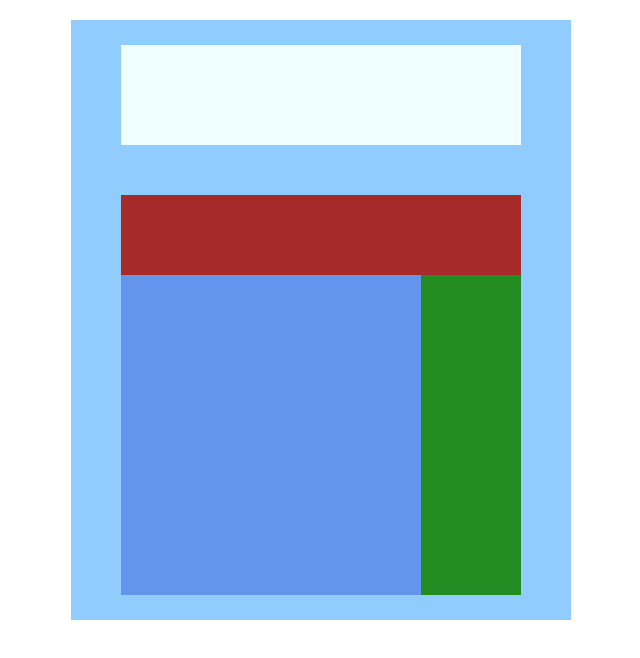
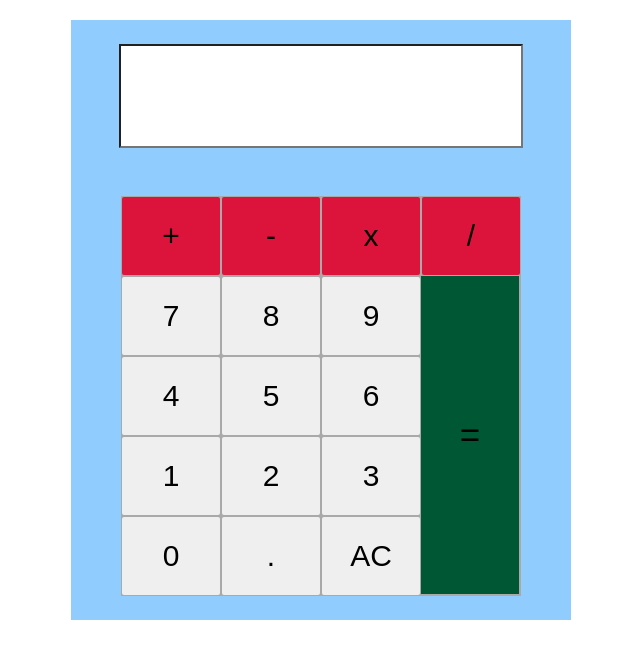
Before and after one commit to nishaj0/calc, a plain HTML site: page index.html in a window 1280 px wide. Shown: the whole page, without its empty margins (319-959 px from the left). Drawn offline with Linux system fonts and the light colour scheme.

Commit message:
added js

```diff
--- a/app.js
+++ b/app.js
@@ -0,0 +1,40 @@
+let screen = document.getElementById("screen");
+
+let dotFlag = 0;
+let oprFlag = 0;
+
+function numClick(num) {
+   screen.value = screen.value + num;
+}
+
+
+function operator(opr) {
+   if (oprFlag === 0) {
+      screen.value = screen.value + opr;
+      oprFlag = 1
+   } else {
+      screen.value = screen.value;
+   }
+}
+
+function addDot() {
+   if (dotFlag === 0) {
+      screen.value = screen.value + ".";
+      dotFlag = 1;
+   } else {
+      screen.value = screen.value;
+   }
+}
+
+
+function clearDisplay() {
+   screen.value = "";
+   dotFlag = 0;
+   oprFlag = 0;
+}
+
+function equalTo() {
+   screen.value = eval(screen.value)
+   dotFlag = 0;
+   oprFlag = 0;
+}
--- a/index.html
+++ b/index.html
@@ -13,12 +13,32 @@
 
    <div class="page">
       <div class="container">
-         <div class="screen"></div>
+         <input class="screen" id="screen">
          <div class="keys">
-            <div class="up-keys"></div>
+            <div class="up-keys">
+               <button onclick="operator('+')" class="btn up">+</button>
+               <button onclick="operator('-')" class="btn up">-</button>
+               <button onclick="operator('*')" class="btn up">x</button>
+               <button onclick="operator('/')" class="btn up">/</button>
+            </div>
             <div class="down-keys">
-               <div class="num"></div>
-               <div class="equal-to"></div>
+               <div class="number">
+                  <button onclick="numClick(7)" class="btn down">7</button>
+                  <button onclick="numClick(8)" class="btn down">8</button>
+                  <button onclick="numClick(9)" class="btn down">9</button>
+                  <button onclick="numClick(4)" class="btn down">4</button>
+                  <button onclick="numClick(5)" class="btn down">5</button>
+                  <button onclick="numClick(6)" class="btn down">6</button>
+                  <button onclick="numClick(1)" class="btn down">1</button>
+                  <button onclick="numClick(2)" class="btn down">2</button>
+                  <button onclick="numClick(3)" class="btn down">3</button>
+                  <button onclick="numClick(0)" class="btn down">0</button>
+                  <button onclick="addDot()" class="btn down">.</button>
+                  <button onclick="clearDisplay()" class="btn down">AC</button>
+               </div>
+               <div class="equal-to">
+                  <button onclick="equalTo()" class="eql-btn">=</button>
+               </div>
             </div>
          </div>
       </div>
--- a/style.css
+++ b/style.css
@@ -24,7 +24,8 @@
 .screen {
    width: 400px;
    height: 100px;
-   background-color: rgb(240, 255, 255);
+   font-size: 30px;
+   background-color: rgb(255, 255, 255);
 
 }
 
@@ -38,27 +39,61 @@
 }
 
 .up-keys {
-   background-color: brown;
    width: 100%;
    height: 80px;
+   display: flex;
+   align-items: center;
+   justify-content: space-around;
 }
 
 .down-keys {
-   background-color: blueviolet;
    width: 100%;
    height: 320px;
    display: flex;
    align-items: center;
 }
 
-.num {
+.number {
    width: 300px;
    height: 100%;
-   background-color: cornflowerblue;
+   display: flex;
+   flex-wrap: wrap;
+   align-items: center;
+   justify-content: space-around;
 }
 
 .equal-to {
    width: 100px;
    height: 100%;
-   background-color: forestgreen;
 }
+
+/*?---------------Buttons------------------*/
+
+.btn {
+   width: 98px;
+   height: 78px;
+   text-align: center;
+   border: none;
+   border-radius: 2px;
+   font-size: 30px;
+   cursor: pointer;
+
+}
+
+
+.eql-btn {
+   width: 98px;
+   height: 318px;
+   font-size: 35px;
+   background-color: rgb(0, 87, 51);
+   border: none;
+   cursor: pointer;
+}
+
+.up {
+   background-color: crimson;
+}
+
+.num {
+   background-color: dodgerblue;
+}
```
